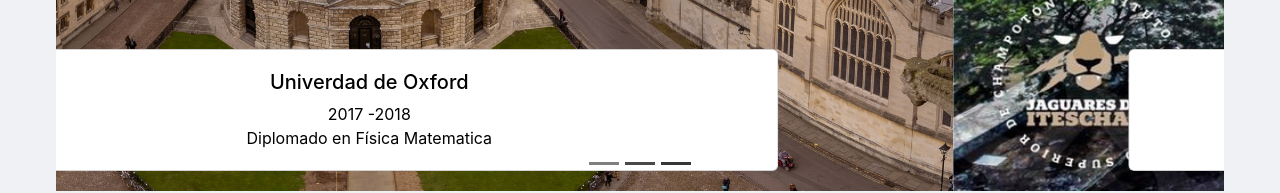
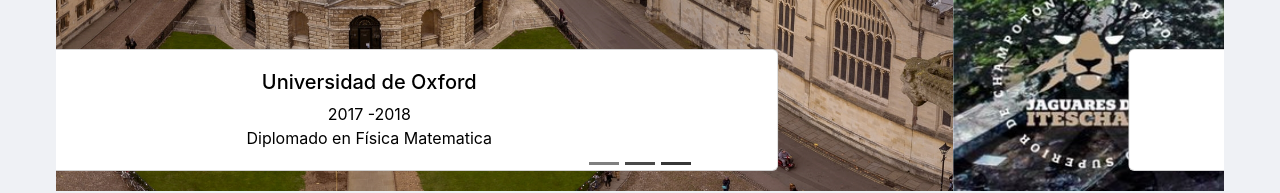
Before and after one commit to NewtonVMHV/Portafolio, a React (Create React App) app: page / in a window 1280 px wide. Both pictures are taken after a click on the button 640 px from the left and 1950 px from the top of the page. Shown: the part 1787-1980 px from the top of the page. Built offline with nearby package versions, Linux system fonts and the light colour scheme.

Commit message:
Correccion

```diff
--- a/src/components/Educacion/Educacion.jsx
+++ b/src/components/Educacion/Educacion.jsx
@@ -36,7 +36,7 @@
                         <div className="carousel-item" data-bs-interval="2000">
                         <img src={oxford} class="d-block w-100" alt="..." style={{ width: 300,height: 600 }}/>
                         <div className="card carousel-caption d-none d-md-block">
-                            <h5>Univerdad de Oxford</h5>
+                            <h5>Universidad de Oxford</h5>
                             <p>2017 -2018</p>
                             <p>Diplomado en Física Matematica</p>
                         </div>
```
